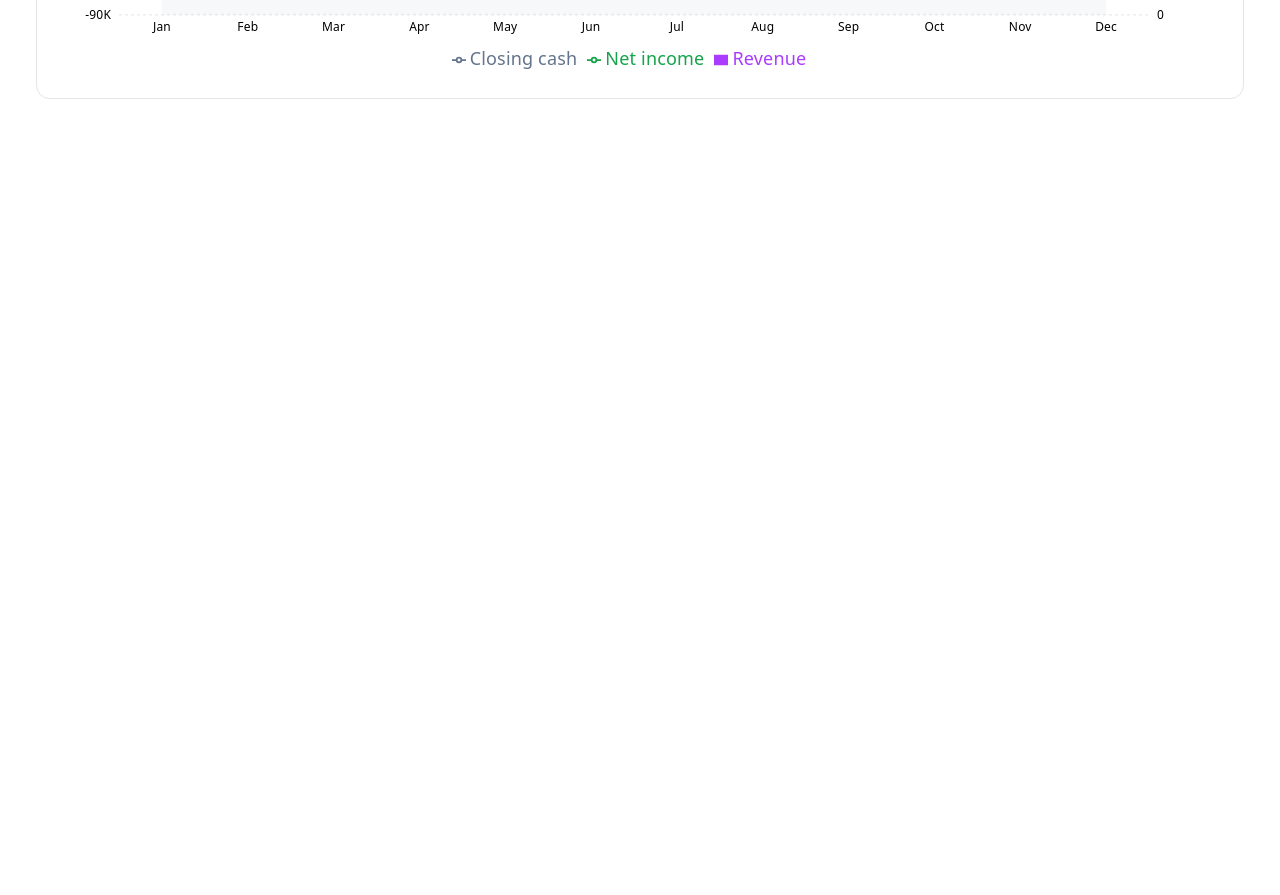
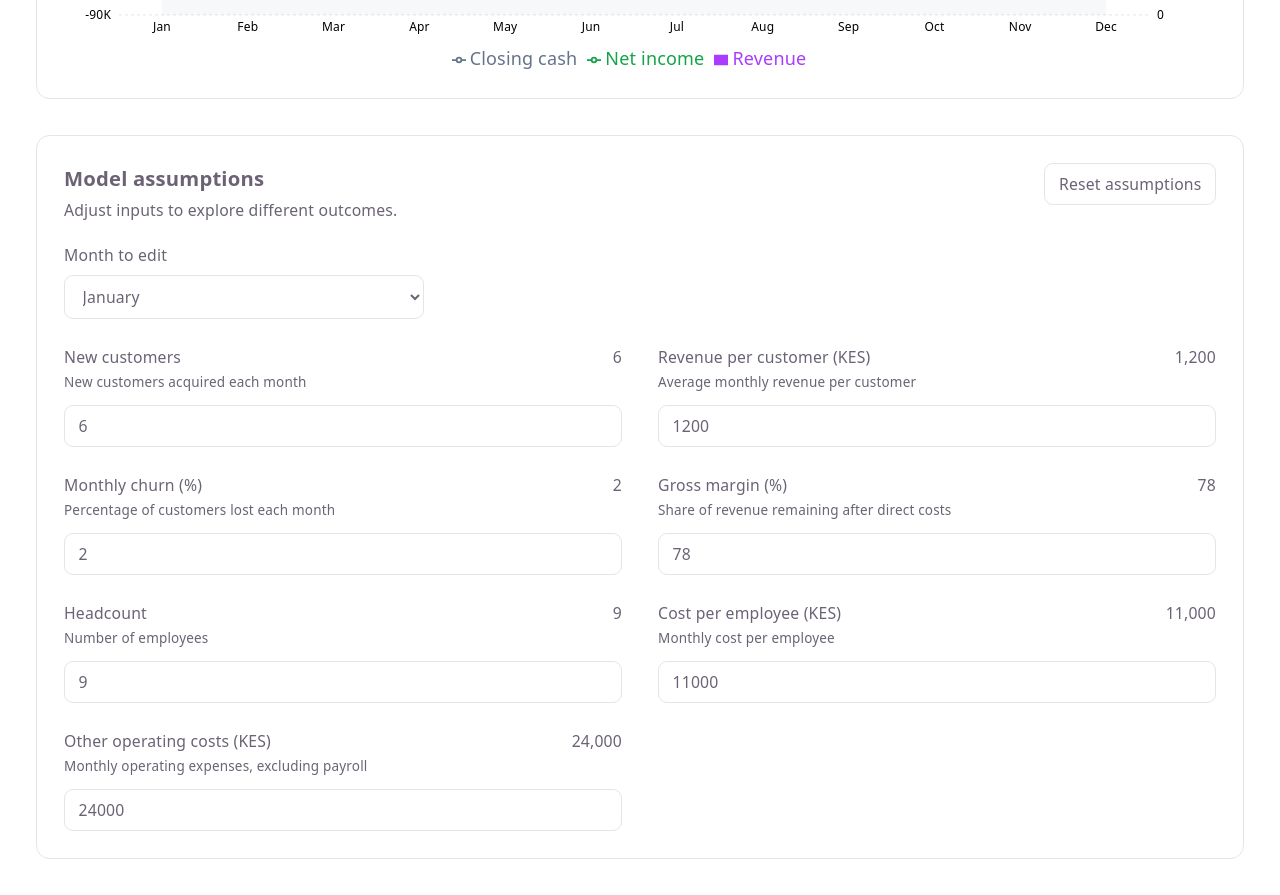
Before and after one commit to josephmangara/financial-modelling, a React (Vite) app: page / in a window 1280 px wide. Shown: the part 760-1655 px from the top of the page. Before the commit the page ends 895 px from the top, so only its background shows below. Built offline with nearby package versions, Linux system fonts and the light colour scheme.

Commit message:
Added assumptions

```diff
--- a/src/App.jsx
+++ b/src/App.jsx
@@ -1,15 +1,48 @@
 
-import { useMemo } from "react";
+import { useMemo, useState } from "react";
 import { defaultModel } from "./data/defaultModel.js";
 import { calculateFinancialModel } from "./calculations/financialModel.js";
 import FinancialKPIs from "./components/FinancialKPIs.jsx";
 import FinancialCharts from "./components/FinancialCharts.jsx";
+import AssumptionsPanel from "./components/AssumptionsPanel.jsx";
+
+function cloneModel(model) {
+  return {
+    assumptions: Object.fromEntries(
+      Object.entries(model.assumptions).map(([key, values]) => [
+        key,
+        [...values],
+      ])
+    ),
+    opening: { ...model.opening },
+  };
+}
 
 export default function App() {
+  const [model, setModel] = useState(() => cloneModel(defaultModel));
+  const [selectedMonth, setSelectedMonth] = useState(0);
+
   const results = useMemo(
-    () => calculateFinancialModel(defaultModel),
-    []
+    () => calculateFinancialModel(model),
+    [model]
   );
+
+  function updateAssumption(key, monthIndex, value) {
+    setModel((current) => ({
+      ...current,
+      assumptions: {
+        ...current.assumptions,
+        [key]: current.assumptions[key].map((item, index) =>
+          index === monthIndex ? value : item
+        ),
+      },
+    }));
+  }
+
+  function resetAssumptions() {
+    setModel(cloneModel(defaultModel));
+    setSelectedMonth(0);
+  }
 
   return (
     <main className="min-h-screen bg-(--bg) p-5 text-(--text) sm:p-8">
@@ -37,6 +70,14 @@ export default function App() {
         <FinancialKPIs results={results} />
 
         <FinancialCharts results={results} />
+
+        <AssumptionsPanel
+          model={model}
+          selectedMonth={selectedMonth}
+          onMonthChange={setSelectedMonth}
+          onChange={updateAssumption}
+          onReset={resetAssumptions}
+        />
       </div>
     </main>
   );
--- a/src/components/AssumptionsPanel.jsx
+++ b/src/components/AssumptionsPanel.jsx
@@ -0,0 +1,183 @@
+
+const fields = [
+  {
+    key: "newCustomers",
+    label: "New customers",
+    description: "New customers acquired each month",
+    min: 0,
+    max: 500,
+    step: 1,
+  },
+  {
+    key: "revenuePerCustomer",
+    label: "Revenue per customer (KES)",
+    description: "Average monthly revenue per customer",
+    min: 0,
+    max: 100000,
+    step: 100,
+  },
+  {
+    key: "churnRate",
+    label: "Monthly churn (%)",
+    description: "Percentage of customers lost each month",
+    min: 0,
+    max: 100,
+    step: 0.5,
+    percentage: true,
+  },
+  {
+    key: "grossMargin",
+    label: "Gross margin (%)",
+    description: "Share of revenue remaining after direct costs",
+    min: 0,
+    max: 100,
+    step: 1,
+    percentage: true,
+  },
+  {
+    key: "headcount",
+    label: "Headcount",
+    description: "Number of employees",
+    min: 0,
+    max: 1000,
+    step: 1,
+  },
+  {
+    key: "costPerEmployee",
+    label: "Cost per employee (KES)",
+    description: "Monthly cost per employee",
+    min: 0,
+    max: 1000000,
+    step: 500,
+  },
+  {
+    key: "operatingCosts",
+    label: "Other operating costs (KES)",
+    description: "Monthly operating expenses, excluding payroll",
+    min: 0,
+    max: 10000000,
+    step: 1000,
+  },
+];
+
+export default function AssumptionsPanel({
+  model,
+  onChange,
+  selectedMonth,
+  onMonthChange,
+  onReset,
+}) {
+  const assumptions = model.assumptions;
+
+  return (
+    <section className="rounded-xl border border-(--border) bg-(--surface) p-5 sm:p-6">
+      <div className="flex flex-wrap items-start justify-between gap-4">
+        <div>
+          <h2 className="text-lg font-semibold">
+            Model assumptions
+          </h2>
+          <p className="mt-1 text-sm text-(--muted)">
+            Adjust inputs to explore different outcomes.
+          </p>
+        </div>
+
+        <button
+          type="button"
+          onClick={onReset}
+          className="rounded-lg border border-(--border) px-3 py-2 text-sm transition hover:bg-(--bg)"
+        >
+          Reset assumptions
+        </button>
+      </div>
+
+      <div className="mt-5 max-w-xs">
+        <label
+          htmlFor="assumption-month"
+          className="mb-2 block text-sm font-medium"
+        >
+          Month to edit
+        </label>
+
+        <select
+          id="assumption-month"
+          value={selectedMonth}
+          onChange={(event) =>
+            onMonthChange(Number(event.target.value))
+          }
+          className="w-full rounded-lg border border-(--border) bg-(--bg) px-3 py-2 text-sm"
+        >
+          {assumptions.newCustomers.map((_, index) => (
+            <option key={index} value={index}>
+              {new Date(2000, index).toLocaleString("en", {
+                month: "long",
+              })}
+            </option>
+          ))}
+        </select>
+      </div>
+
+      <div className="mt-6 grid grid-cols-1 gap-x-8 gap-y-6 md:grid-cols-2">
+        {fields.map((field) => {
+          const storedValue =
+            assumptions[field.key][selectedMonth];
+
+          const displayedValue = field.percentage
+            ? storedValue * 100
+            : storedValue;
+
+          return (
+            <div key={field.key}>
+              <div className="flex items-center justify-between gap-3">
+                <label
+                  htmlFor={field.key}
+                  className="text-sm font-medium"
+                >
+                  {field.label}
+                </label>
+
+                <span className="text-sm tabular-nums text-(--muted)">
+                  {displayedValue.toLocaleString("en-KE")}
+                </span>
+              </div>
+
+              <p className="mt-1 text-xs text-(--muted)">
+                {field.description}
+              </p>
+
+              <input
+                id={field.key}
+                type="number"
+                min={field.min}
+                max={field.max}
+                step={field.step}
+                value={displayedValue}
+                onChange={(event) => {
+                  const raw = event.target.value;
+
+                  if (raw === "") return;
+
+                  const parsed = Number(raw);
+
+                  if (
+                    !Number.isFinite(parsed) ||
+                    parsed < field.min ||
+                    parsed > field.max
+                  ) {
+                    return;
+                  }
+
+                  onChange(
+                    field.key,
+                    selectedMonth,
+                    field.percentage ? parsed / 100 : parsed
+                  );
+                }}
+                className="mt-3 w-full rounded-lg border border-(--border) bg-(--bg) px-3 py-2 text-sm outline-none focus:border-(--accent)"
+              />
+            </div>
+          );
+        })}
+      </div>
+    </section>
+  );
+}
```
